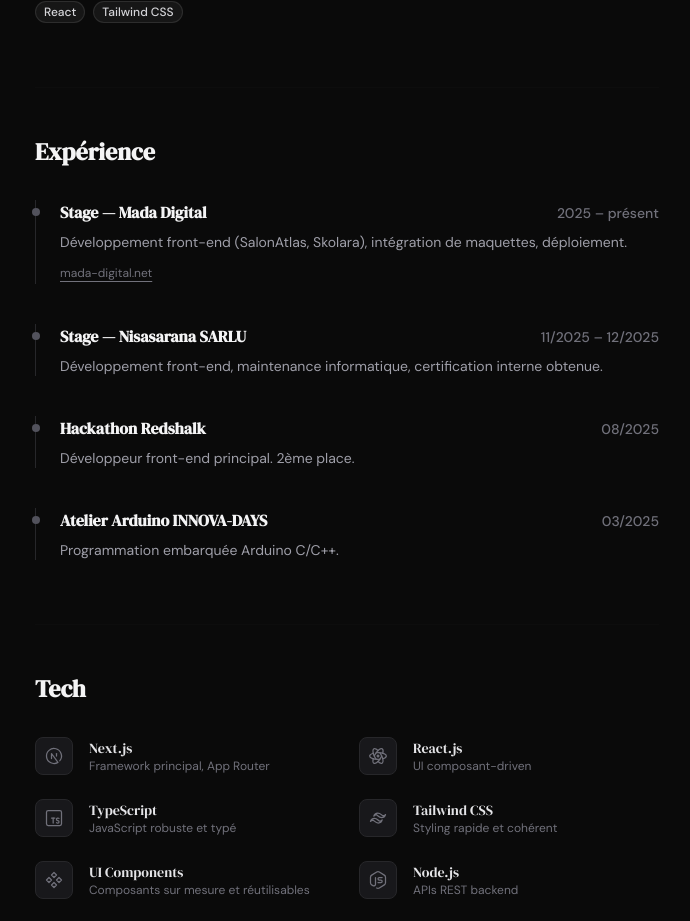
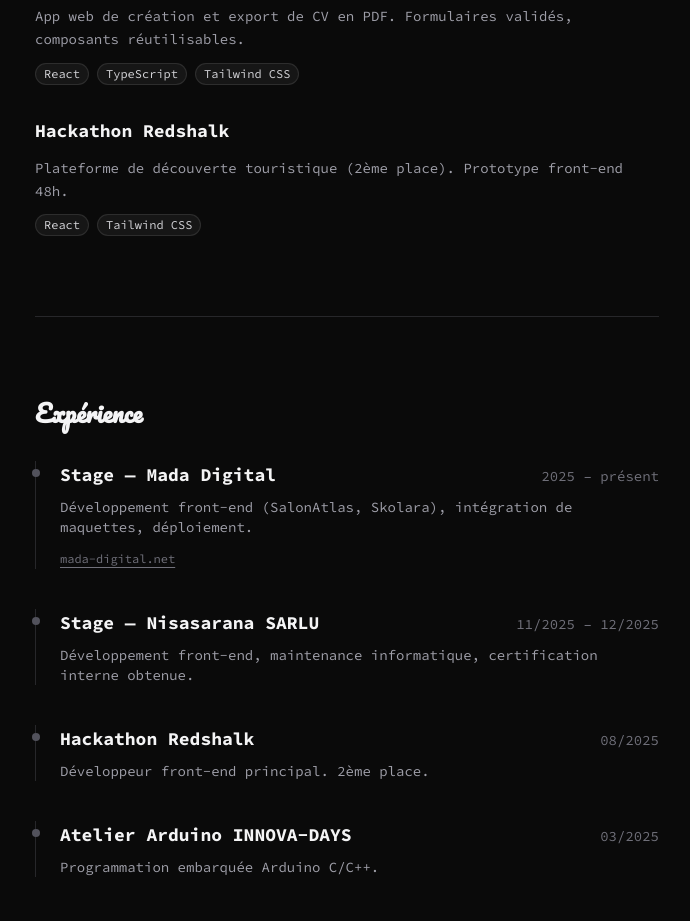
Before and after one commit to normanXCat/portfolio-normanXCat, a Next.js app: page / in a window 1280 px wide. Shown: the part 1859-2780 px from the top of the page, without its empty margins (293-983 px from the left). Built offline with nearby package versions, Linux system fonts and the light colour scheme.

Commit message:
style: mise à jour du design global et des composants UI

```diff
--- a/src/app/globals.css
+++ b/src/app/globals.css
@@ -1,8 +1,9 @@
 @import "tailwindcss";
 
 @theme {
-  --font-dm-sans: var(--font-dm-sans);
-  --font-dm-serif: var(--font-dm-serif);
+  --font-source-code: var(--font-source-code);
+  --font-pacifico: var(--font-pacifico);
+  --font-pangolin: var(--font-pangolin);
 
   --color-background: #0a0a0a;
   --color-foreground: #fafafa;
@@ -22,15 +23,19 @@
 body {
   background-color: var(--background);
   color: var(--foreground);
-  font-family: var(--font-dm-sans);
-}
-
-h1, h2, h3, h4, .font-display {
-  font-family: var(--font-dm-serif);
+  font-family: var(--font-source-code);
 }
 
 @layer base {
+  h1, h2, h3, h4 {
+    font-family: var(--font-pacifico);
+  }
+
   * {
     @apply border-[--border];
   }
 }
+
+.font-pangolin {
+  font-family: var(--font-pangolin) !important;
+}
--- a/src/app/layout.tsx
+++ b/src/app/layout.tsx
@@ -1,17 +1,23 @@
 import type { Metadata } from "next";
-import { DM_Serif_Display, DM_Sans } from "next/font/google";
+import { Pacifico, Source_Code_Pro, Pangolin } from "next/font/google";
 import "./globals.css";
 
-const dmSerif = DM_Serif_Display({
+const pacifico = Pacifico({
   subsets: ["latin"],
   weight: ["400"],
-  variable: "--font-dm-serif",
+  variable: "--font-pacifico",
 });
 
-const dmSans = DM_Sans({
+const sourceCodePro = Source_Code_Pro({
   subsets: ["latin"],
-  weight: ["400", "500", "700"],
-  variable: "--font-dm-sans",
+  weight: ["200", "400", "700", "900"],
+  variable: "--font-source-code",
+});
+
+const pangolin = Pangolin({
+  subsets: ["latin"],
+  weight: ["400"],
+  variable: "--font-pangolin",
 });
 
 export const metadata: Metadata = {
@@ -35,7 +41,7 @@ export default function RootLayout({
   return (
     <html lang="fr" className="dark">
       <body
-        className={`${dmSerif.variable} ${dmSans.variable} antialiased`}
+        className={`${pacifico.variable} ${sourceCodePro.variable} ${pangolin.variable} antialiased`}
       >
         <main className="max-w-2xl mx-auto px-6 py-12 md:py-24">
           {children}
--- a/src/app/page.tsx
+++ b/src/app/page.tsx
@@ -12,17 +12,17 @@ export default function Home() {
   return (
     <>
       <Hero />
-      <Separator className="opacity-20" />
+      <Separator />
       <About />
-      <Separator className="opacity-20" />
+      <Separator />
       <Projects />
-      <Separator className="opacity-20" />
+      <Separator />
       <Experience />
-      <Separator className="opacity-20" />
+      <Separator />
       <Skills />
-      <Separator className="opacity-20" />
+      <Separator />
       <Education />
-      <Separator className="opacity-20" />
+      <Separator />
       <Contact />
 
       <footer className="mt-24 pt-12 border-t border-zinc-900 flex flex-col md:flex-row justify-between gap-4 text-xs text-zinc-600 font-medium uppercase tracking-widest">
--- a/src/components/contact.tsx
+++ b/src/components/contact.tsx
@@ -35,7 +35,7 @@ export function Contact() {
         </div>
       </div>
 
-      <h2 className="text-2xl font-bold mb-8 text-zinc-100 italic font-display">Get in touch</h2>
+      <h2 className="text-2xl font-bold mb-8 text-zinc-100 italic">Get in touch</h2>
       <div className="grid grid-cols-1 md:grid-cols-2 gap-4">
         <a
           href="mailto:normanvonizara@gmail.com"
--- a/src/components/education.tsx
+++ b/src/components/education.tsx
@@ -44,11 +44,17 @@ export function Education() {
             className="flex flex-col gap-1"
           >
             <div className="flex justify-between items-baseline gap-4">
-              <h3 className="text-zinc-100 font-bold">{edu.degree}</h3>
-              <span className="text-zinc-500 text-sm whitespace-nowrap">{edu.period}</span>
+              <h3 className="text-zinc-100 font-bold text-lg font-source-code">
+                {edu.degree}
+              </h3>
+              <span className="text-zinc-500 text-sm whitespace-nowrap">
+                {edu.period}
+              </span>
             </div>
             <p className="text-zinc-400 text-sm">{edu.specialization}</p>
-            {edu.school && <p className="text-zinc-500 text-xs italic">{edu.school}</p>}
+            {edu.school && (
+              <p className="text-zinc-500 text-xs italic">{edu.school}</p>
+            )}
           </motion.div>
         ))}
       </div>
--- a/src/components/experience.tsx
+++ b/src/components/experience.tsx
@@ -7,14 +7,16 @@ const experiences = [
     role: "Stage — Mada Digital",
     location: "Antananarivo",
     period: "2025 – présent",
-    description: "Développement front-end (SalonAtlas, Skolara), intégration de maquettes, déploiement.",
+    description:
+      "Développement front-end (SalonAtlas, Skolara), intégration de maquettes, déploiement.",
     link: "mada-digital.net",
   },
   {
     role: "Stage — Nisasarana SARLU",
     location: "Ivato Antananarivo",
     period: "11/2025 – 12/2025",
-    description: "Développement front-end, maintenance informatique, certification interne obtenue.",
+    description:
+      "Développement front-end, maintenance informatique, certification interne obtenue.",
   },
   {
     role: "Hackathon Redshalk",
@@ -52,8 +54,12 @@ export function Experience() {
           >
             <div className="absolute w-2 h-2 bg-zinc-600 rounded-full -left-[4.5px] top-2" />
             <div className="flex flex-col md:flex-row md:items-baseline justify-between gap-1 mb-2">
-              <h3 className="text-zinc-100 font-bold">{exp.role}</h3>
-              <span className="text-zinc-500 text-sm font-medium">{exp.period}</span>
+              <h3 className="text-zinc-100 font-bold font-source-code text-lg">
+                {exp.role}
+              </h3>
+              <span className="text-zinc-500 text-sm font-medium">
+                {exp.period}
+              </span>
             </div>
             <p className="text-zinc-400 text-sm mb-2">{exp.description}</p>
             {exp.link && (
--- a/src/components/hero.tsx
+++ b/src/components/hero.tsx
@@ -6,6 +6,12 @@ import {
   IconMail,
 } from "@tabler/icons-react";
 import { motion } from "framer-motion";
+import { Pangolin } from "next/font/google";
+
+const pangolin = Pangolin({
+  subsets: ["latin"],
+  weight: ["400"],
+});
 
 export function Hero() {
   return (
@@ -16,7 +22,9 @@ export function Hero() {
       className="flex flex-col gap-6 mb-16"
     >
       <div>
-        <h1 className="text-5xl md:text-6xl font-bold tracking-tight font-display text-white">
+        <h1
+          className={`${pangolin.className} text-5xl md:text-6xl font-bold tracking-tight text-white`}
+        >
           Norman Vonizara
         </h1>
         <p className="text-zinc-400 text-xl mt-2 font-medium">
--- a/src/components/separator.tsx
+++ b/src/components/separator.tsx
@@ -1,7 +1,5 @@
 import { cn } from "@/lib/utils";
 
 export function Separator({ className }: { className?: string }) {
-  return (
-    <div className={cn("h-px w-full bg-zinc-800/50 my-12", className)} />
-  );
+  return <div className={cn("h-[1px] w-full bg-zinc-800 my-20", className)} />;
 }
--- a/src/components/skills.tsx
+++ b/src/components/skills.tsx
@@ -15,11 +15,27 @@ import {
 } from "@tabler/icons-react";
 
 const skills = [
-  { name: "Next.js", desc: "Framework principal, App Router", icon: IconBrandNextjs },
+  {
+    name: "Next.js",
+    desc: "Framework principal, App Router",
+    icon: IconBrandNextjs,
+  },
   { name: "React.js", desc: "UI composant-driven", icon: IconBrandReact },
-  { name: "TypeScript", desc: "JavaScript robuste et typé", icon: IconBrandTypescript },
-  { name: "Tailwind CSS", desc: "Styling rapide et cohérent", icon: IconBrandTailwind },
-  { name: "UI Components", desc: "Composants sur mesure et réutilisables", icon: IconComponents },
+  {
+    name: "TypeScript",
+    desc: "JavaScript robuste et typé",
+    icon: IconBrandTypescript,
+  },
+  {
+    name: "Tailwind CSS",
+    desc: "Styling rapide et cohérent",
+    icon: IconBrandTailwind,
+  },
+  {
+    name: "UI Components",
+    desc: "Composants sur mesure et réutilisables",
+    icon: IconComponents,
+  },
   { name: "Node.js", desc: "APIs REST backend", icon: IconBrandNodejs },
   { name: "MySQL", desc: "Base de données relationnelle", icon: IconDatabase },
   { name: "Python", desc: "Scripts et automatisation", icon: IconBrandPython },
@@ -51,7 +67,9 @@ export function Skills() {
               <skill.icon size={20} stroke={1.5} />
             </div>
             <div>
-              <h3 className="text-zinc-200 font-medium text-sm">{skill.name}</h3>
+              <h3 className="text-zinc-200 font-bold text-lg font-source-code">
+                {skill.name}
+              </h3>
               <p className="text-zinc-500 text-xs">{skill.desc}</p>
             </div>
           </motion.div>
```
